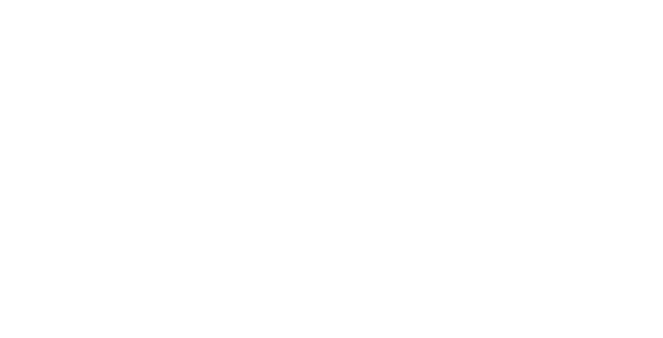
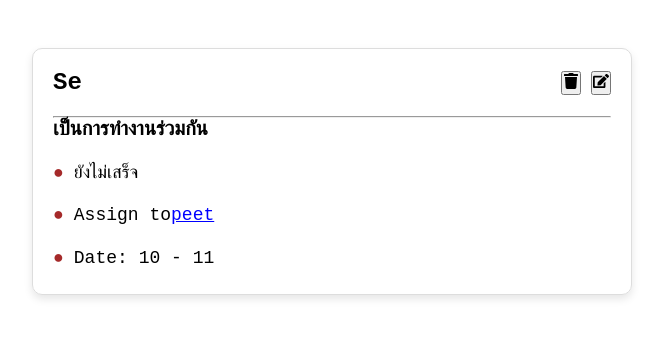
Before and after one commit to pickky007/472-S-AMAZING_WORKSPACES-6510450933-FRONTEND, a React (Create React App) app: page /activityDetail in a window 1280 px wide. Before the commit this address had no page. Shown: the top 338 px of the page, without its empty margins (308-971 px from the left). Built offline with nearby package versions, Linux system fonts and the light colour scheme.

Commit message:
activity detail and edit popup

```diff
--- a/src/App.tsx
+++ b/src/App.tsx
@@ -2,7 +2,7 @@
 import { LoginPage } from "./pages/LoginPage";
 import { RegisterPage } from "./pages/RegisterPage";
 import {BrowserRouter as Router, Routes, Route, Link} from 'react-router-dom';
-
+import {ActivityDetail} from "./components/activity/ActivityDetail"
 
 
 function App() {
@@ -12,6 +12,7 @@
       <Routes>
         <Route path="/" element={<LoginPage />}/>
         <Route path="/register" element={<RegisterPage />}/>
+        <Route path="/activityDetail" element={<ActivityDetail title="Se" description="เป็นการทำงานร่วมกัน" status="ยังไม่เสร็จ" assignee ="peet" startDate="10" endDate="11"/>}/>
       </Routes>
     </Router>
 
--- a/src/components/activity/ActivityDetail.tsx
+++ b/src/components/activity/ActivityDetail.tsx
@@ -1,5 +1,7 @@
 import { FaTrash, FaEdit } from 'react-icons/fa';
-
+import { useNavigate } from 'react-router-dom';
+import React, { useState } from 'react';
+import Modal from './Modal';
 type ActivityProps = {
   title: string;
   description: string;
@@ -9,32 +11,46 @@
   endDate: string;
 };
 
-export function AcyivityDeatail ({ title, description, status, assignee,startDate,endDate  }:ActivityProps) {
-    return (
+
+
+
+export function ActivityDetail ({ title, description, status, assignee,startDate,endDate  }:ActivityProps) {
+
+  const [isModalOpen, setIsModalOpen] = useState(false);
+
+  const openModal = () => {
+    setIsModalOpen(true);
+  };
+
+  const closeModal = () => {
+    setIsModalOpen(false);
+  };
+
+  return(
   <div style={{
     padding: '1.25rem',
     fontFamily: 'monospace',
-          maxWidth: '30rem', // เท่ากับ 600px
-          margin: '3rem auto', // เท่ากับ 50px
+    maxWidth: '37.5rem',
+    margin: '3rem auto',
     border: '1px solid #ddd',
-          borderRadius: '0.625rem', // เท่ากับ 10px
-          boxShadow: '0 0.25rem 0.5rem rgba(0, 0, 0, 0.1)' // เท่ากับ 0 4px 8px
+    borderRadius: '0.625rem',
+    boxShadow: '0 0.25rem 0.5rem rgba(0, 0, 0, 0.1)'
   }}>
     <header style={{
       display: 'flex',
       justifyContent: 'space-between',
       alignItems: 'center',
-            marginBottom: '1.25rem' // เท่ากับ 20px
+      marginBottom: '1.25rem'
     }}>
-            <h2 style={{ margin: 0, fontSize: '1.5rem' }}>{title}</h2> {/* เท่ากับ 24px */}
+      <h2 style={{ margin: 0, fontSize: '1.5rem' }}>{title}</h2>
       <div>
-              <button style={{ marginRight: '0.625rem', fontSize: '1rem' }}><FaTrash /></button> {/* เท่ากับ 16px */}
-              <button style={{ fontSize: '1rem' }}><FaEdit /></button> {/* เท่ากับ 16px */}
+        <button style={{ marginRight: '0.625rem', fontSize: '1rem' }}><FaTrash /></button>
+        <button style={{ fontSize: '1rem' }} onClick={openModal}><FaEdit /></button>
       </div>
     </header>
     <hr />
     <div>
-            <h3 style={{ fontSize: '1.25rem', marginBottom: '1rem' }}>{description}</h3> {/* เท่ากับ 20px */}
+      <h3 style={{ fontSize: '1.25rem', marginBottom: '1rem' }}>{description}</h3>
       <ul style={{ listStyleType: 'none', padding: 0, lineHeight: '1.8' }}>
         <li style={{ display: 'flex', alignItems: 'center', fontSize: '1.125rem', marginBottom: '0.625rem' }}>
           <span style={{ color: 'brown', marginRight: '0.625rem' }}>●</span> {status}
@@ -43,10 +59,37 @@
           <span style={{ color: 'brown', marginRight: '0.625rem' }}>●</span> Assign to <a href="/" style={{ color: 'blue' }}>{assignee}</a>
         </li>
         <li style={{ display: 'flex', alignItems: 'center', fontSize: '1.125rem' }}>
-                <span style={{ color: 'brown', marginRight: '0.625rem' }}>●</span> Date: {startDate} - {endDate}
+          <span style={{ color: 'brown', marginRight: '0.625rem' }}>●</span>Date: {startDate} - {endDate}
         </li>
       </ul>
     </div>
+
+    <Modal isOpen={isModalOpen} onClose={closeModal}>
+      <h2 style={{ textAlign: 'center', marginBottom: '1rem' }}>Edit Activity</h2>
+      <form>
+        <label style={{ display: 'block', marginBottom: '0.5rem' }}>Activity name</label>
+        <input type="text" placeholder="Activity name" style={{ display: 'block', marginBottom: '1rem', width: '100%', padding: '0.5rem', borderRadius: '0.25rem', border: '1px solid #ddd' }} />
+
+        <label style={{ display: 'block', marginBottom: '0.5rem' }}>Description</label>
+        <input type="text" placeholder="Description" style={{ display: 'block', marginBottom: '1rem', width: '100%', padding: '0.5rem', borderRadius: '0.25rem', border: '1px solid #ddd' }} />
+
+        <label style={{ display: 'block', marginBottom: '0.5rem' }}>Assign to?</label>
+        <select style={{ display: 'block', marginBottom: '1rem', width: '100%', padding: '0.5rem', borderRadius: '0.25rem', border: '1px solid #ddd' }}>
+          <option>Person</option>
+          {/* Add more options as needed */}
+        </select>
+
+        <label style={{ display: 'block', marginBottom: '0.5rem' }}>Date range</label>
+        <div style={{ display: 'flex', justifyContent: 'space-between', marginBottom: '1rem' }}>
+          <input type="date" style={{ width: '48%', padding: '0.5rem', borderRadius: '0.25rem', border: '1px solid #ddd' }} />
+          <input type="date" style={{ width: '48%', padding: '0.5rem', borderRadius: '0.25rem', border: '1px solid #ddd' }} />
+        </div>
+
+        <button type="submit" style={{ display: 'block', width: '100%', padding: '0.75rem', backgroundColor: '#5DA27D', color: 'white', borderRadius: '0.25rem', border: 'none', cursor: 'pointer' }}>
+          Save
+        </button>
+      </form>
+    </Modal>
   </div>
   );
 };
--- /dev/null
+++ b/src/components/activity/Modal.tsx
@@ -0,0 +1,39 @@
+import React from 'react';
+
+type ModalProps = {
+  isOpen: boolean;
+  onClose: () => void;
+  children: React.ReactNode;
+};
+
+const Modal: React.FC<ModalProps> = ({ isOpen, onClose, children }) => {
+  if (!isOpen) return null;
+
+  return (
+    <div style={{
+      position: 'fixed',
+      top: '0',
+      left: '0',
+      width: '100%',
+      height: '100%',
+      backgroundColor: 'rgba(0, 0, 0, 0.5)',
+      display: 'flex',
+      justifyContent: 'center',
+      alignItems: 'center'
+    }}>
+      <div style={{
+        backgroundColor: 'white',
+        padding: '2rem',
+        borderRadius: '0.625rem',
+        maxWidth: '30rem',
+        width: '100%',
+        position: 'relative'
+      }}>
+        <button onClick={onClose} style={{ position: 'absolute', top: '1rem', right: '1rem' }}>X</button>
+        {children}
+      </div>
+    </div>
+  );
+};
+
+export default Modal;
```
Also changed, not shown: src/components/activity/EditActivity.tsx (+8 -15 lines). Lines whose indentation alone changed are shown as unchanged.
